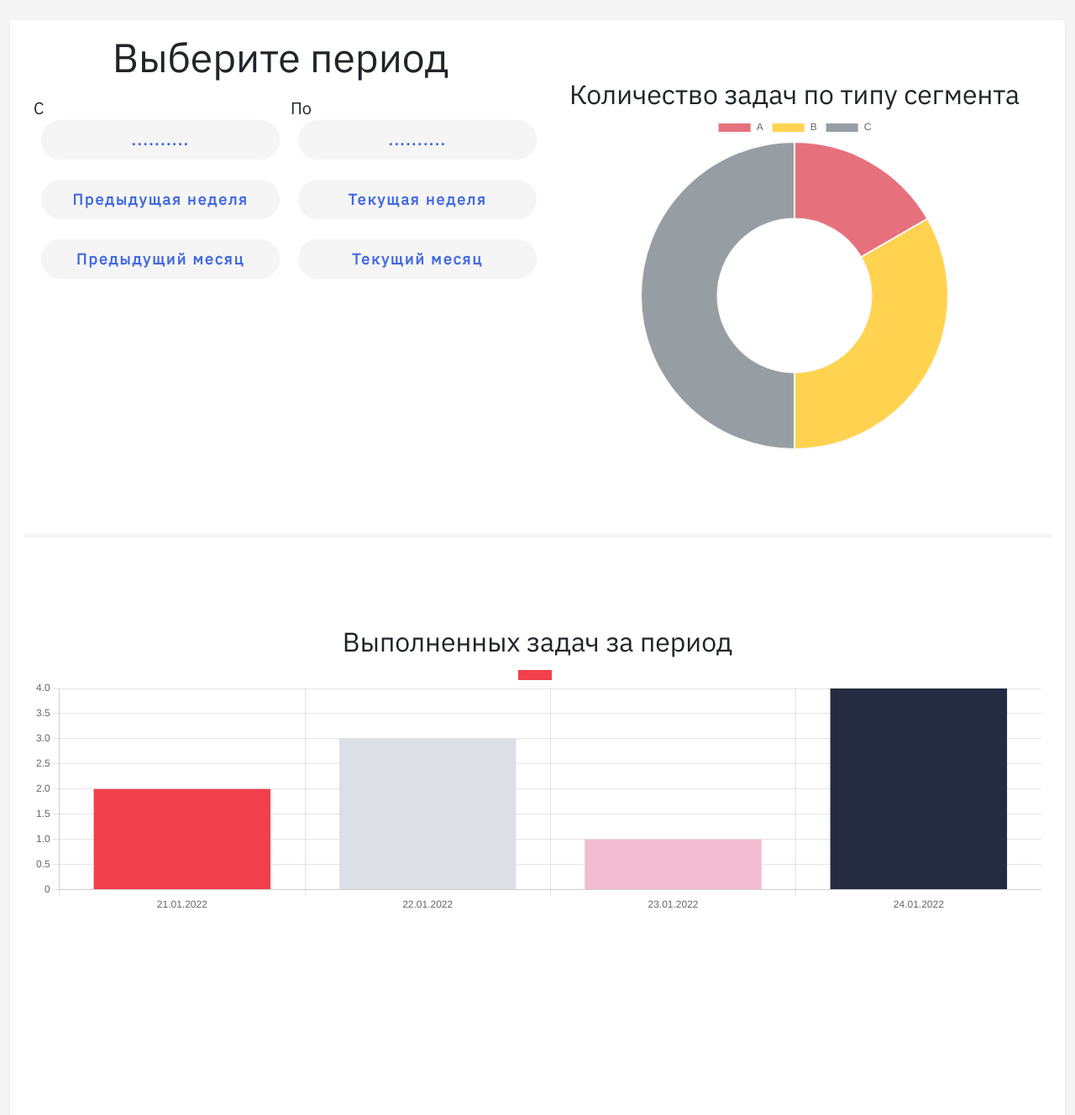
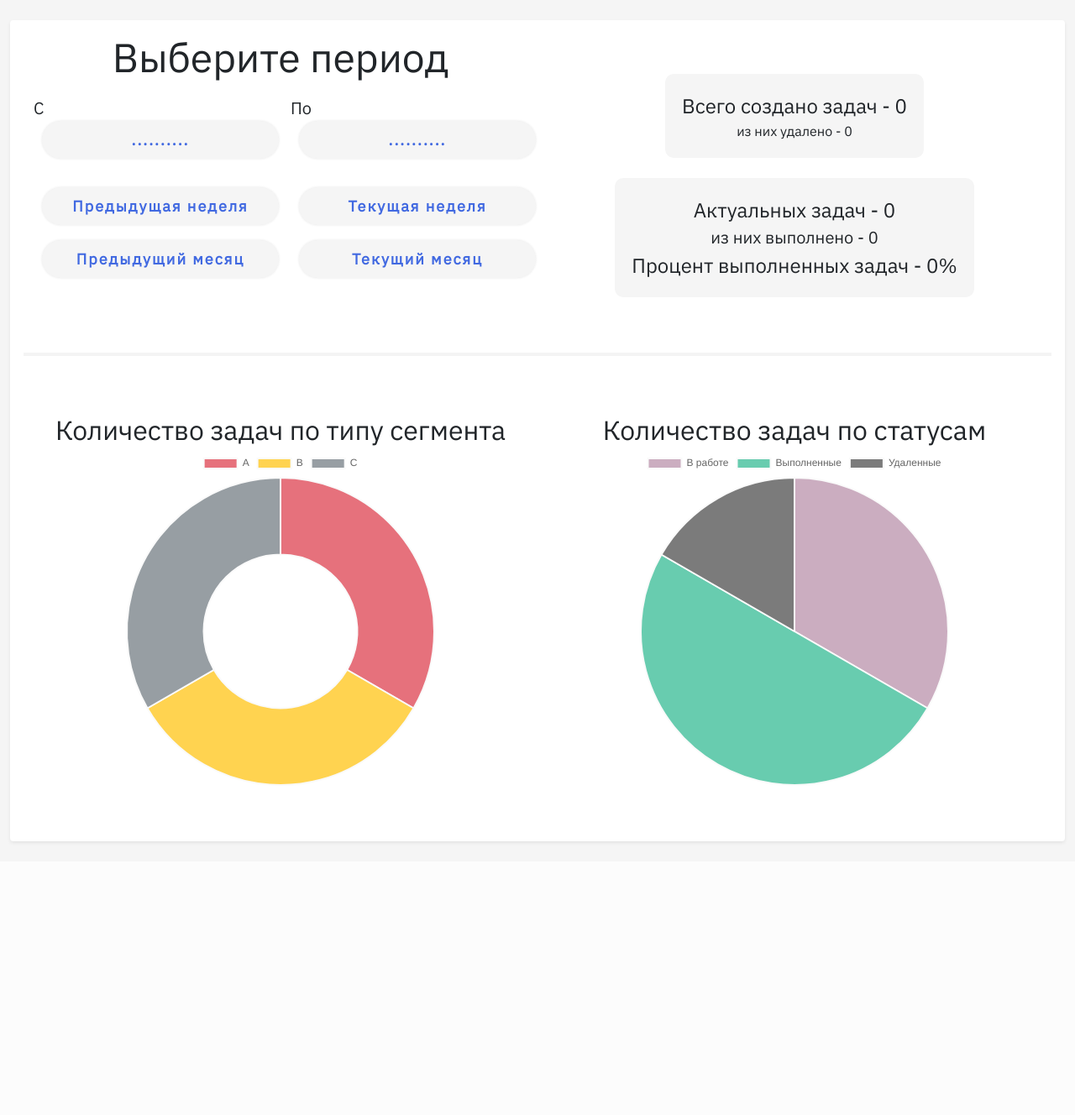
Before and after one commit to vadimonka/Alp-day-manager, a Django app: page /statistics in a window 1280 px wide. Shown: the part 56-1384 px from the top of the page at 84% size. After the commit the page ends 1061 px from the top, so only its background shows below. Run offline with Django 4.2, Linux system fonts and the light colour scheme; the visitor is signed in with stand-in values (Sample User, id 1); some libraries are stand-ins or nearby versions.

Commit message:
Update statistics page

```diff
--- a/alp/urls.py
+++ b/alp/urls.py
@@ -2,6 +2,7 @@ from django.contrib import admin
 from django.urls import path, include, re_path
 from django.conf import settings
 from django.conf.urls.static import static
+from django.contrib.staticfiles.storage import staticfiles_storage
 from django.views.generic import RedirectView
 
 urlpatterns = [
@@ -21,3 +22,7 @@ urlpatterns += static(settings.STATIC_URL, document_root=settings.STATIC_ROOT)
 urlpatterns += static(settings.MEDIA_URL, document_root=settings.MEDIA_ROOT)
 
 handler404 = "alp.views.page_not_found_view"
+
+urlpatterns += [
+	 path('favicon.ico', RedirectView.as_view(url=staticfiles_storage.url('favicon.ico')))
+]
--- a/app/static/js/general.js
+++ b/app/static/js/general.js
@@ -51,8 +51,6 @@ var tooltipList = tooltipTriggerList.map(function (tooltipTriggerEl) {
 })
 
 
-$('.now-date').addClass('active')
-
 // Календарь на главной странице
 var monthpicker = new MaterialDatepicker('.date-picker-2', {
     lang: 'ru',
@@ -89,6 +87,16 @@ var monthpicker3 = new MaterialDatepicker('.stat-button-from', {
     onNewDate: function (date) {
         let data_from = moment(date).format("DD-MM-YYYY")
         $('.stat-button-from').html(data_from)
+        let data_to = $('.stat-button-to').text()
+        if (!valid_date(data_from) || !valid_date(data_to)) {
+            console.log('Dates not valid.')
+        } else {
+            let data = {
+                'date_from': data_from,
+                'date_to': data_to
+            }
+            getStatData(urlStat, data)
+        }
     }
 })
 var monthpicker4 = new MaterialDatepicker('.stat-button-to', {
--- a/app/static/js/index.js
+++ b/app/static/js/index.js
@@ -1,6 +1,8 @@
 var all_fields = document.querySelectorAll('.remove_shadow_border')
 
 var idg = 0
+
+$('.now-date').addClass('active')
 
 // Строки для новой задачи
 function add_fields(p1, p2, p3) {
--- a/app/static/js/pit.js
+++ b/app/static/js/pit.js
@@ -1,3 +1,13 @@
+// добавляем класс при нажатии на фильтр
+var filter_list = document.querySelectorAll('.filters')
+filter_list.forEach(filter => {
+    filter.addEventListener('click', function() {
+        $('.filters').removeClass('active')
+        this.classList.add('active')
+    })
+})
+
+
 // проверка строк с задачами на чекнутость
 function checked_task(fields) {
     let idt = []
--- a/app/static/js/statistics.js
+++ b/app/static/js/statistics.js
@@ -2,6 +2,12 @@ const labels = [
     'A',
     'B',
     'C',
+]
+
+const labels_priority = [
+    'В работе',
+    'Выполненные',
+    'Удаленные',
 ]
 
 var labels_date = [
@@ -20,12 +26,26 @@ var data_1 = {
             'rgba(108, 117, 125, 0.7)'
         ],
         borderColor: 'rgb(250,250,250)',
-        data: [1, 2, 3],
+        data: [1, 1, 1],
         hoverOffset: 5
     }]
 }
 
 var data_2 = {
+    labels: labels_priority,
+    datasets: [{
+        backgroundColor: [
+            'rgba(181,138,165,0.7)',
+            'rgba(40,183,141,0.7)',
+            'rgba(68,68,68,0.7)'
+        ],
+        borderColor: 'rgb(250,250,250)',
+        data: [2, 3, 1],
+        hoverOffset: 5
+    }]
+}
+
+var data_3 = {
     labels: labels_date,
     datasets: [{
         label: '',
@@ -49,8 +69,17 @@ const config_1 = {
 }
 
 const config_2 = {
+    type: 'pie',
+    data: data_2,
+    options: {
+        responsive: true,
+        maintainAspectRatio: false
+    }
+}
+
+const config_3 = {
     type: 'bar',
-    data: data_2,
+    data: data_3,
     options: {
         responsive: true,
         maintainAspectRatio: false
@@ -71,6 +100,13 @@ if (document.getElementById('graf_2')) {
     )
 }
 
+if (document.getElementById('graf_3')) {
+    var myChart_3 = new Chart(
+        document.getElementById('graf_3'),
+        config_3
+    )
+}
+
 
 $('.current-week').on('click', ()=>{
     // вычисляем количество дней до понедельника
@@ -79,6 +115,8 @@ $('.current-week').on('click', ()=>{
     let monday = moment().subtract(q1, 'days').format('DD-MM-YYYY')
     // вычисляем дату сегодня
     let nowday = moment().format('DD-MM-YYYY')
+
+    console.log(monday, nowday)
 
     let data = {
         'date_from': monday,
@@ -95,6 +133,8 @@ $('.last-week').on('click', ()=>{
     // вычисляем дату предыдущего воскресения
     let lastSunday = moment().subtract(q2-6, 'days').format('DD-MM-YYYY')
 
+    console.log(lastMonday, lastSunday)
+
     let data = {
         'date_from': lastMonday,
         'date_to': lastSunday
@@ -108,6 +148,8 @@ $('.current-month').on('click', ()=>{
     // дата сегодня
     let nowday = moment().format('DD-MM-YYYY')
 
+    console.log(begin_month, nowday)
+
     let data = {
         'date_from': begin_month,
         'date_to': nowday
@@ -120,6 +162,8 @@ $('.last-month').on('click', ()=>{
     let begin_month = moment().subtract(1, 'months').startOf('month').format('DD-MM-YYYY')
     // дата конца предыдущего месяца
     let end_month = moment().subtract(1, 'months').endOf('month').format('DD-MM-YYYY')
+
+    console.log(begin_month, end_month)
 
     let data = {
         'date_from': begin_month,
@@ -136,13 +180,34 @@ function getStatData(url, data) {
         .then(response => {return response.json()})
         .then(getBody => {
 
-            count_a = getBody['count_a']
-            count_b = getBody['count_b']
-            count_c = getBody['count_c']
+            sum_task_with_priority_a = getBody['sum_task_with_priority_a']
+            sum_task_with_priority_b = getBody['sum_task_with_priority_b']
+            sum_task_with_priority_c = getBody['sum_task_with_priority_c']
+
+            sum_task_with_status_inwork = getBody['sum_task_with_status_inwork']
+            sum_task_with_status_done = getBody['sum_task_with_status_done']
+            sum_task_with_status_deleted = getBody['sum_task_with_status_deleted']
+            sum_task_gen = sum_task_with_status_inwork + sum_task_with_status_done + sum_task_with_status_deleted
+            sum_task_gen_without_deleted = sum_task_with_status_inwork + sum_task_with_status_done
 
             myChart_1.data.datasets[0].data.length = 0
-            myChart_1.data.datasets[0].data.push(count_a, count_b, count_c)
+            myChart_1.data.datasets[0].data.push(sum_task_with_priority_a, sum_task_with_priority_b, sum_task_with_priority_c)
             myChart_1.update();
+
+            myChart_2.data.datasets[0].data.length = 0
+            myChart_2.data.datasets[0].data.push(sum_task_with_status_inwork, sum_task_with_status_done, sum_task_with_status_deleted)
+            myChart_2.update();
+
+            $('.gen_tasks').text(sum_task_gen)
+            $('.deleted_tasks').text(sum_task_with_status_deleted)
+            $('.gen_tasks_without_del').text(sum_task_gen_without_deleted)
+            $('.sum_tasks').text(sum_task_with_status_done)
+            if (sum_task_gen_without_deleted) {
+                $('.perc_gen_tasks').text(Math.round(sum_task_with_status_done/sum_task_gen_without_deleted*100))
+            } else {
+                $('.perc_gen_tasks').text(0)
+            }
+
 
         })
     } catch (error) {
--- a/app/templates/base.html
+++ b/app/templates/base.html
@@ -4,7 +4,7 @@
   <title>Альпака</title>
   <meta charset="utf-8">
   {% load static %}
-  <link type="shortcut icon" href="{% static 'fav/favicon.ico' %}" rel="icon">
+  <link rel="icon" href="{% static 'favicon.ico' %}">
   {% comment %} <link rel="stylesheet" href="{% static 'bootstrap-5.0.2-dist/css/bootstrap.css' %}"> {% endcomment %}
   <link rel="stylesheet" href="{% static 'bootstrap-5.0.2-dist/css/bootstrap.min.css' %}">
   <link rel="stylesheet" href="{% static 'material-datipecker/material-datepicker.css' %}">
@@ -14,15 +14,16 @@
   <script defer type="text/javascript" src={% static "jquery/jquery-3.6.0.js" %}></script>
   {% comment %} <script defer type="text/javascript" src={% static "/jquery/jquery-3.6.0.min.js" %}></script> {% endcomment %}
   <script defer type="text/javascript" src={% static "bootstrap-5.0.2-dist/js/bootstrap.bundle.js" %}></script>
-  {% comment %} <script defer type="text/javascript" src={% static "/bootstrap-5.0.2-dist/js/bootstrap.min.js" %}></script> {% endcomment %}
+  {% comment %} <script defer type="text/javascript" src={% static "/bootstrap-5.0.2-dist/js/bootstrap.bundle.min.js" %}></script> {% endcomment %}
   <script defer type="text/javascript" src={% static "material-datipecker/material-datepicker-with-moment-js.js" %}></script>
+  {% comment %} <script defer type="text/javascript" src={% static "material-datipecker/material-datepicker-with-moment-js.min.js" %}></script> {% endcomment %}
   <script defer type="text/javascript" src={% static "charts/dist/chart.js" %}></script>
+  {% comment %} <script defer type="text/javascript" src={% static "charts/dist/chart.min.js" %}></script> {% endcomment %}
 
   <script defer type="text/javascript" src={% static "js/general.js" %}></script>
   <script defer type="text/javascript" src={% static "js/index.js" %}></script>
   <script defer type="text/javascript" src={% static "js/pit.js" %}></script>
   <script defer type="text/javascript" src={% static "js/statistics.js" %}></script>
-  {% comment %} <script defer type="module" src={% static "js/index.js" %}></script> {% endcomment %}
   {% comment %} google fonts {% endcomment %}
   <link rel="preconnect" href="https://fonts.googleapis.com">
   <link rel="preconnect" href="https://fonts.gstatic.com" crossorigin>
--- a/app/templates/index.html
+++ b/app/templates/index.html
@@ -6,7 +6,7 @@
   <div class="col-12 d-flex justify-content-center">
     {% comment %} модальное окно, календарь {% endcomment %}
     <div class="btn-group date-picker-date tab" role="group">
-      <div class="date-picker-1">Выберите дату➤</div>
+      <div class="date-picker-1">Другая дата➤</div>
       <div class="date-picker-2"></div>
     </div>
     {% comment %} текущая дата и 3 предыдущих {% endcomment %}
--- a/app/templates/statistics.html
+++ b/app/templates/statistics.html
@@ -7,7 +7,7 @@
     <div class="row">
       <div class="mt-4 mb-4">
         <div class="col px-3 py-3 rounded shadow-sm bg-white">
-          <div class="row" style="margin:0px 0 100px 0;">
+          <div class="row" style="margin:0 0 50px 0;">
             <div class="col-xl-6">
               <div class="display-5 text-center">Выберите период</div>
               <div class="row mt-3">
@@ -20,23 +20,41 @@
                   <div class="stat-button stat-button-to">..........</div>
                 </div>
               </div>
-              <div class="row">
-                <div class="col-12 col-md-6 mt-3">
+              <div class="row mt-4">
+                <div class="col-12 col-md-6">
                   <div class="stat-button last-week">Предыдущая неделя</div>
                 </div>
-                <div class="col-12 col-md-6 mt-3">
+                <div class="col-12 col-md-6">
                   <div class="stat-button current-week">Текущая неделя</div>
                 </div>
               </div>
-              <div class="row">
-                <div class="col-12 col-md-6 mt-3">
+              <div class="row mt-2">
+                <div class="col-12 col-md-6">
                   <div class="stat-button last-month">Предыдущий месяц</div>
                 </div>
-                <div class="col-12 col-md-6 mt-3">
+                <div class="col-12 col-md-6">
                   <div class="stat-button current-month">Текущий месяц</div>
                 </div>
               </div>
             </div>
+            <div class="col-xl-6">
+              <div class="row mt-3 h-100">
+                <div class="col p-4 text-center align-self-center">
+                  <div class="stats" style="background:rgb(245, 245, 245); display:inline-block; padding:20px; border-radius:10px;">
+                    <span class="fs-4"> Всего создано задач - <span class="gen_tasks">0</span></span><br>
+                    <span class="fs-6"> из них удалено - <span class="deleted_tasks">0</span></span><br>
+                  </div><br><br>
+                  <div class="stats" style="background:rgb(245, 245, 245); display:inline-block; padding:20px; border-radius:10px;">
+                    <span class="fs-4"> Актуальных задач - <span class="gen_tasks_without_del">0</span></span><br>
+                    <span class="fs-5"> из них выполнено - <span class="sum_tasks">0</span></span><br>
+                    <span class="fs-4"> Процент выполненных задач - <span class="perc_gen_tasks">0</span>%</span><br>
+                  </div>
+                </div>
+              </div>
+            </div>
+          </div>
+          <hr>
+          <div class="row" style="margin:0px 0 50px 0;">
             <div class="col-xl-6">
               <div class="fs-2 text-center"><br>Количество задач по типу сегмента</div>
               <div class="row">
@@ -45,18 +63,25 @@
                 </div>
               </div>
             </div>
-          </div>
-          <hr>
-          <div class="row" style="margin:100px 0 400px 0;">
-            <div class="col-xl-12">
-              <div class="fs-2 text-center">Выполненных задач за период</div>
+            <div class="col-xl-6">
+              <div class="fs-2 text-center"><br>Количество задач по статусам</div>
               <div class="row">
-                <div class="col" style="height:300px;">
+                <div class="col" style="height:400px;">
                   <canvas id="graf_2"></canvas>
                 </div>
               </div>
             </div>
           </div>
+          {% comment %} <hr>
+          <div class="row" style="margin:100px 0 50px 0;">
+            <div class="col-xl-12">
+              <div class="row">
+                <div class="col" style="height:300px;">
+                  <canvas id="graf_3"></canvas>
+                </div>
+              </div>
+            </div>
+          </div> {% endcomment %}
           {% comment %} <div class="row" style="margin:100px 0 100px 0;">
             <div class="col-xl-6"></div>
             <div class="col-xl-6">
```
Also changed, not shown: app/static/css/styles.css (+26 -0 lines), app/statistics.py (+18 -12 lines), app/templates/pit.html (+20 -2 lines), 1 other file.
